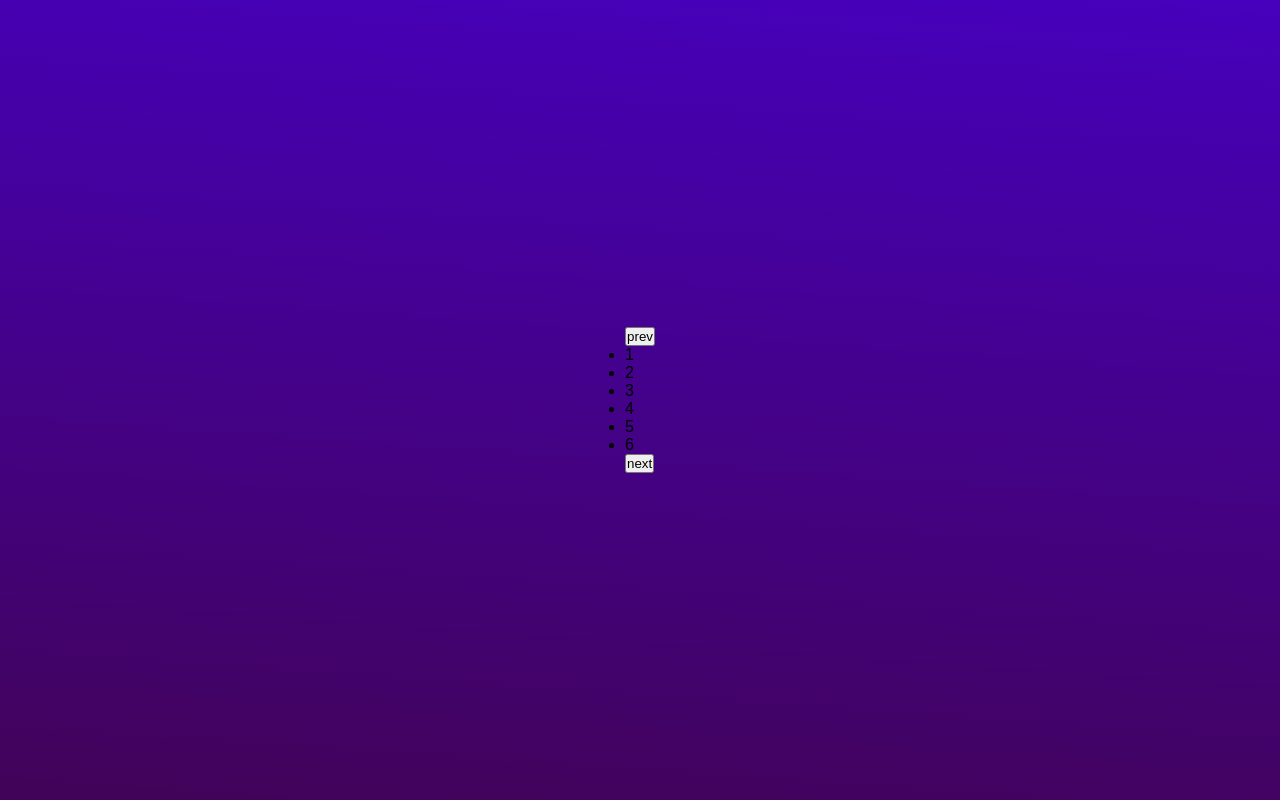
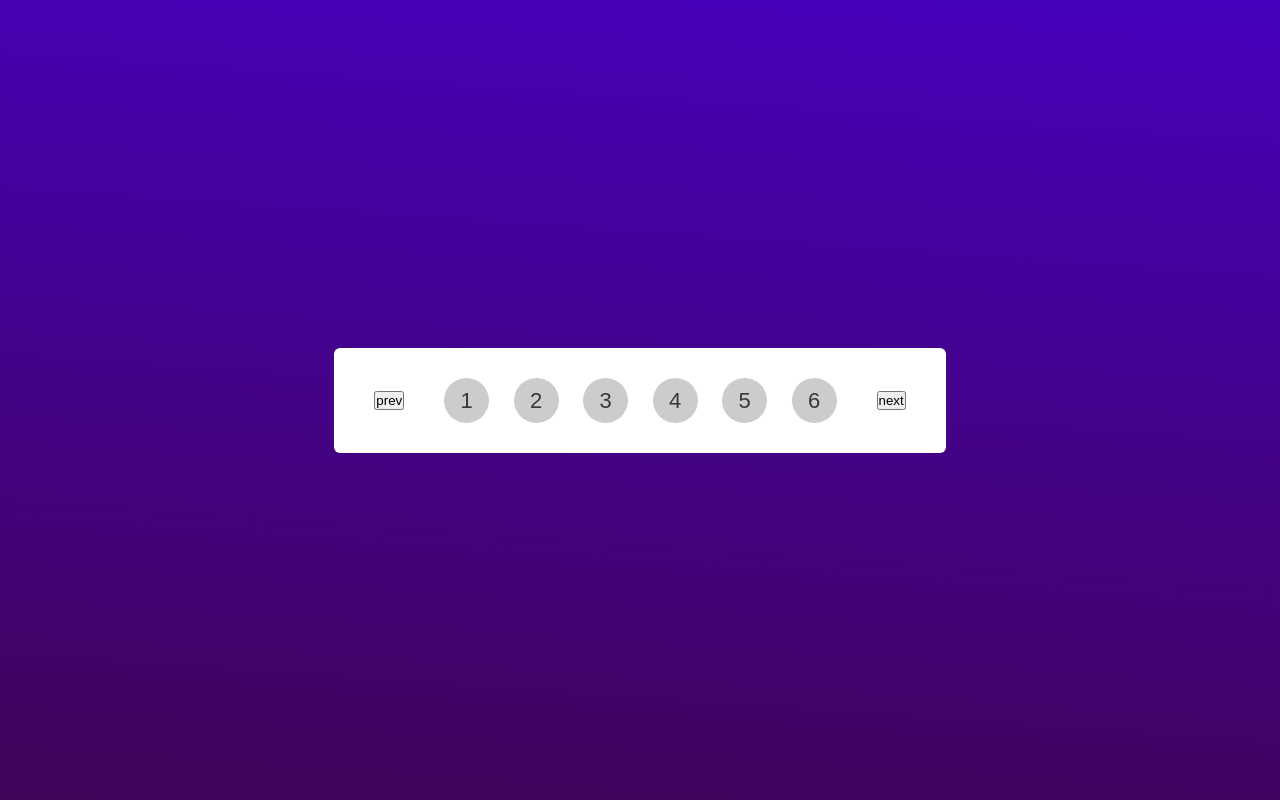
Before and after one commit to mohammedterfa/pagination-design, a plain HTML site: page index.html in a window 1280 px wide. Drawn offline with Linux system fonts and the light colour scheme.

Commit message:
styles added'

```diff
--- a/style.css
+++ b/style.css
@@ -14,3 +14,32 @@
     align-items: center;
     justify-content: center;
 }
+
+.pagination{
+    display: flex;
+    align-items: center;
+    background: #fff;
+    color: #383838;
+    padding: 10px 40px;
+    border-radius: 6px;
+
+}
+
+ul{
+    margin: 20px 30px;
+}
+
+ul li{
+    display: inline-block;
+    margin: 0 10px;
+    background: #ccc;
+    width: 45px;
+    height: 45px;
+    border-radius: 50%;
+    text-align: center;
+    font-size: 22px;
+    font-weight: 500;
+    line-height: 45px;
+    cursor: pointer;
+
+}
```
